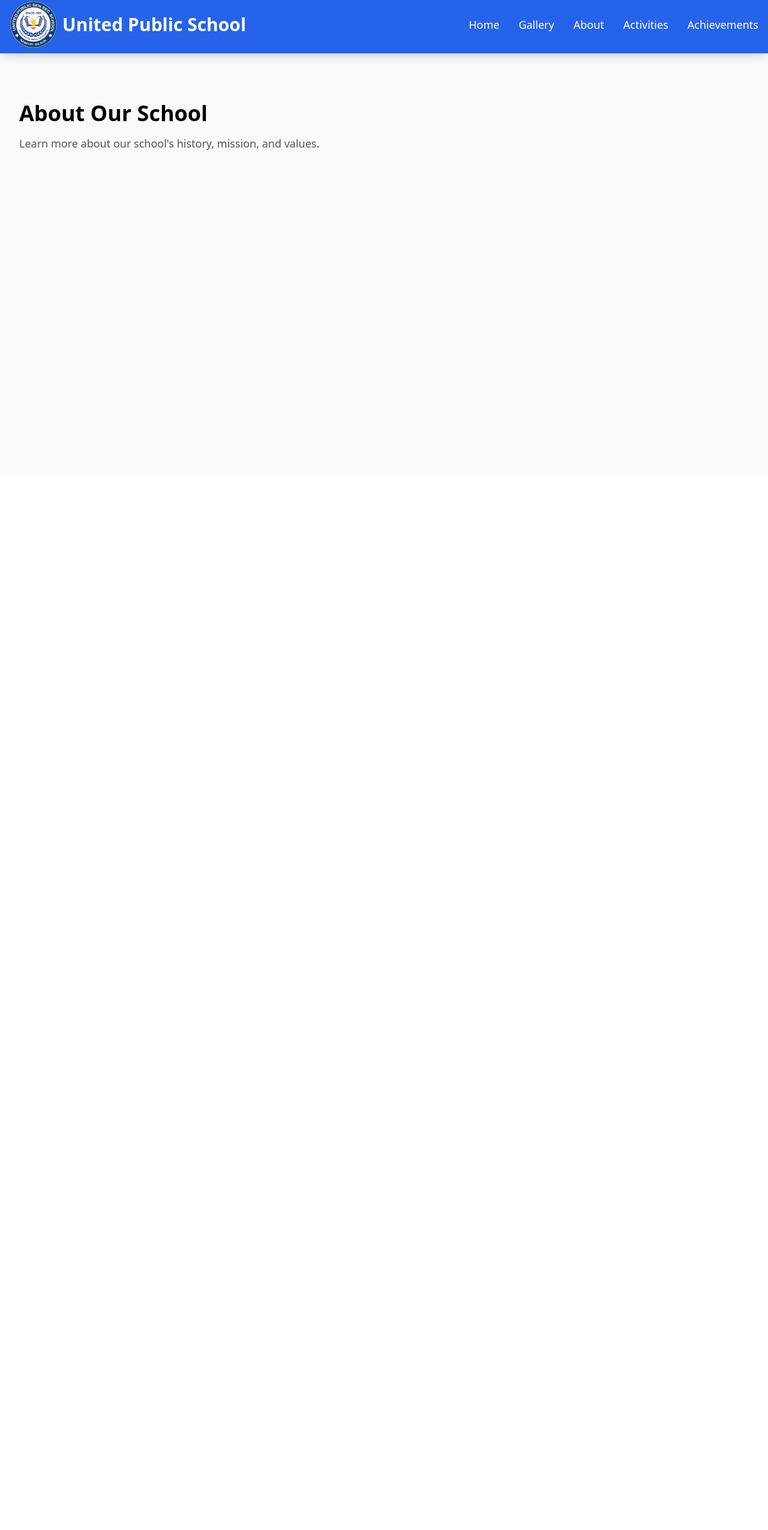
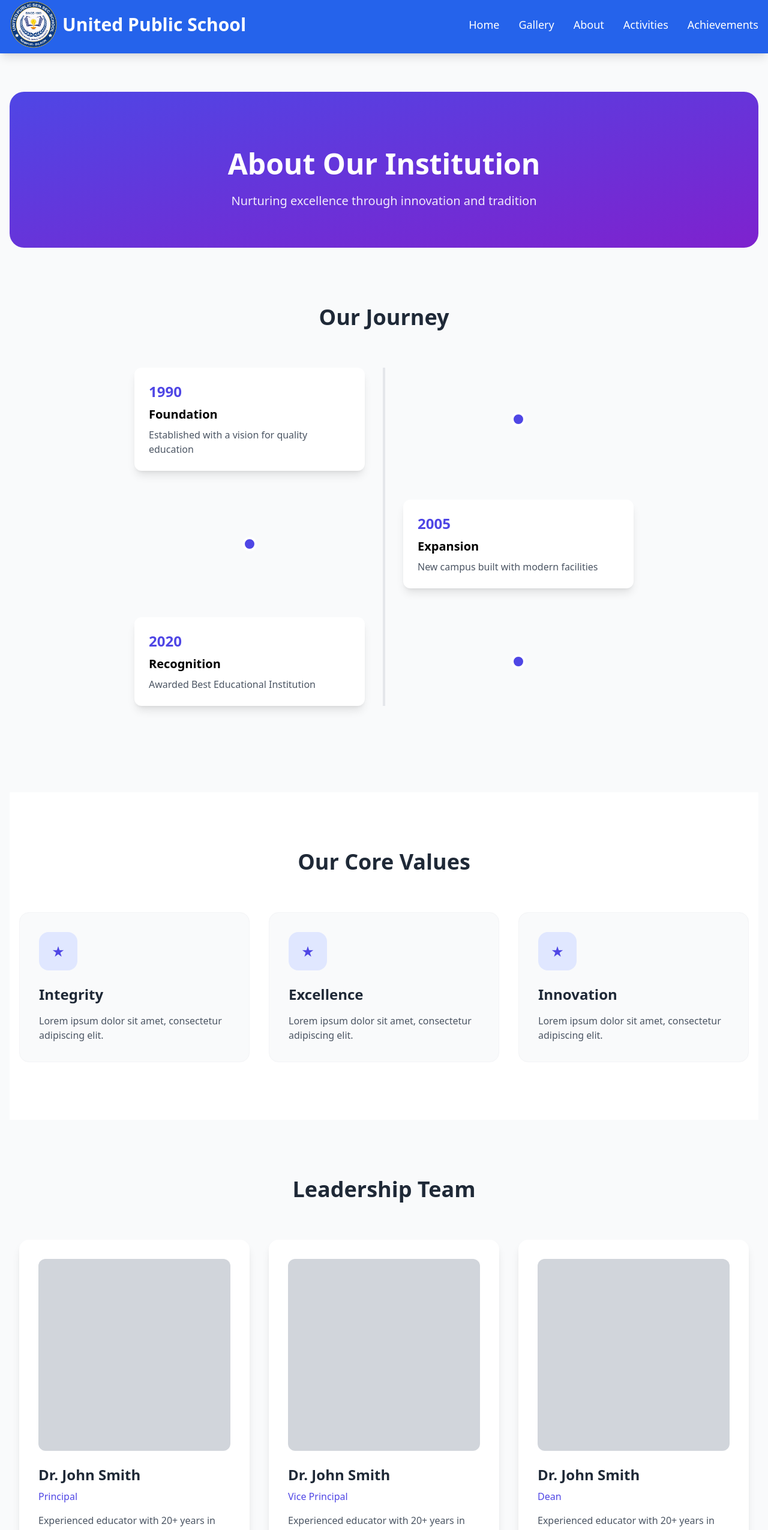
Before and after one commit to Mahi-singh03/Schoolwebsite, a React (Vite) app: page /about in a window 1280 px wide. Shown: the part 7-2558 px from the top of the page at 60% size. Before the commit the page ends 800 px from the top, so only its background shows below. Built offline with nearby package versions, Linux system fonts and the light colour scheme.

Commit message:
gallery, about added

```diff
--- a/src/pages/About.jsx
+++ b/src/pages/About.jsx
@@ -1,14 +1,154 @@
-import React from 'react';
+import { motion } from 'framer-motion';
 
-const About = () => {
+export default function About() {
+  // Animation variants
+  const fadeInUp = {
+    hidden: { opacity: 0, y: 40 },
+    visible: { opacity: 1, y: 0, transition: { type: 'spring', stiffness: 100 } }
+  };
+
+  const stagger = {
+    visible: { transition: { staggerChildren: 0.1 } }
+  };
+
+  // Timeline data
+  const history = [
+    { year: '1990', title: 'Foundation', description: 'Established with a vision for quality education' },
+    { year: '2005', title: 'Expansion', description: 'New campus built with modern facilities' },
+    { year: '2020', title: 'Recognition', description: 'Awarded Best Educational Institution' },
+  ];
+
   return (
-    <div className="container mx-auto px-4 py-8 pt-44">
-      <h1 className="text-4xl font-bold mb-4">About Our School</h1>
-      <p className="text-lg text-gray-600">
-        Learn more about our school's history, mission, and values.
-      </p>
+    <div className="min-h-screen bg-gray-50 pt-40">
+      {/* Hero Section */}
+      <section className="pt-24 pb-16 px-4 bg-gradient-to-br from-indigo-600 to-purple-700 rounded-3xl ">
+        <div className="max-w-7xl mx-auto text-center">
+          <motion.h1
+            initial={{ opacity: 0, y: 20 }}
+            animate={{ opacity: 1, y: 0 }}
+            className="text-4xl md:text-5xl font-bold text-white mb-6"
+          >
+            About Our Institution
+          </motion.h1>
+          <motion.p
+            initial={{ opacity: 0 }}
+            animate={{ opacity: 1 }}
+            className="text-xl text-white/90 max-w-2xl mx-auto"
+          >
+            Nurturing excellence through innovation and tradition
+          </motion.p>
+        </div>
+      </section>
+
+      {/* History Timeline */}
+      <section className="py-24 px-4">
+        <div className="max-w-7xl mx-auto">
+          <motion.h2
+            initial="hidden"
+            whileInView="visible"
+            variants={fadeInUp}
+            className="text-3xl md:text-4xl font-bold text-center mb-16 text-gray-800"
+          >
+            Our Journey
+          </motion.h2>
+
+          <div className="relative max-w-4xl mx-auto">
+            <div className="absolute left-1/2 w-1 bg-gray-200 h-full -translate-x-1/2" />
+            {history.map((item, index) => (
+              <motion.div
+                key={item.year}
+                initial="hidden"
+                whileInView="visible"
+                variants={fadeInUp}
+                className={`mb-12 flex ${index % 2 === 0 ? 'flex-row' : 'flex-row-reverse'} items-center`}
+              >
+                <div className="w-1/2 px-8">
+                  <div className="bg-white p-6 rounded-xl shadow-lg">
+                    <h3 className="text-2xl font-bold text-indigo-600 mb-2">{item.year}</h3>
+                    <h4 className="text-xl font-semibold mb-2">{item.title}</h4>
+                    <p className="text-gray-600">{item.description}</p>
+                  </div>
+                </div>
+                <div className="w-1/2 flex justify-center">
+                  <div className="w-6 h-6 bg-indigo-600 rounded-full border-4 border-white" />
+                </div>
+              </motion.div>
+            ))}
+          </div>
+        </div>
+      </section>
+
+      {/* Values Section */}
+      <section className="py-24 px-4 bg-white">
+        <div className="max-w-7xl mx-auto">
+          <motion.h2
+            initial="hidden"
+            whileInView="visible"
+            variants={fadeInUp}
+            className="text-3xl md:text-4xl font-bold text-center mb-16 text-gray-800"
+          >
+            Our Core Values
+          </motion.h2>
+
+          <motion.div
+            initial="hidden"
+            whileInView="visible"
+            viewport={{ once: true }}
+            variants={stagger}
+            className="grid md:grid-cols-3 gap-8"
+          >
+            {['Integrity', 'Excellence', 'Innovation'].map((value, index) => (
+              <motion.div
+                key={value}
+                variants={fadeInUp}
+                className="bg-gray-50 p-8 rounded-2xl border border-gray-100 hover:border-indigo-100 transition-colors"
+              >
+                <div className="bg-indigo-100 w-16 h-16 rounded-2xl flex items-center justify-center mb-6">
+                  <span className="text-indigo-600 text-2xl">★</span>
+                </div>
+                <h3 className="text-2xl font-bold mb-4 text-gray-800">{value}</h3>
+                <p className="text-gray-600">Lorem ipsum dolor sit amet, consectetur adipiscing elit.</p>
+              </motion.div>
+            ))}
+          </motion.div>
+        </div>
+      </section>
+
+      {/* Leadership Team */}
+      <section className="py-24 px-4 bg-gray-50">
+        <div className="max-w-7xl mx-auto">
+          <motion.h2
+            initial="hidden"
+            whileInView="visible"
+            variants={fadeInUp}
+            className="text-3xl md:text-4xl font-bold text-center mb-16 text-gray-800"
+          >
+            Leadership Team
+          </motion.h2>
+
+          <motion.div
+            initial="hidden"
+            whileInView="visible"
+            variants={stagger}
+            className="grid md:grid-cols-3 gap-8"
+          >
+            {['Principal', 'Vice Principal', 'Dean'].map((role, index) => (
+              <motion.div
+                key={role}
+                variants={fadeInUp}
+                className="bg-white p-8 rounded-2xl shadow-lg hover:shadow-xl transition-shadow"
+              >
+                <div className="bg-gray-300 aspect-square rounded-xl mb-6 overflow-hidden">
+                  <div className="w-full h-full animate-pulse" />
+                </div>
+                <h3 className="text-2xl font-bold mb-2 text-gray-800">Dr. John Smith</h3>
+                <p className="text-indigo-600 mb-4">{role}</p>
+                <p className="text-gray-600">Experienced educator with 20+ years in academic leadership.</p>
+              </motion.div>
+            ))}
+          </motion.div>
+        </div>
+      </section>
     </div>
   );
-};
-
-export default About;
+}
--- a/src/pages/Gallery.jsx
+++ b/src/pages/Gallery.jsx
@@ -1,14 +1,101 @@
-import React from 'react';
+import { motion } from 'framer-motion';
+import { useState } from 'react';
 
-const Gallery = () => {
+export default function Gallery() {
+  const [selectedCategory, setSelectedCategory] = useState('all');
+
+  // Dummy gallery data
+  const galleryItems = [
+    { id: 1, category: 'campus', image: 'placeholder.jpg' },
+    { id: 2, category: 'events', image: 'placeholder.jpg' },
+    { id: 3, category: 'sports', image: 'placeholder.jpg' },
+    // Add more items...
+  ];
+
+  // Animation variants
+  const fadeInUp = {
+    hidden: { opacity: 0, y: 40 },
+    visible: { opacity: 1, y: 0, transition: { type: 'spring', stiffness: 100 } }
+  };
+
+  const stagger = {
+    visible: { transition: { staggerChildren: 0.1 } }
+  };
+
   return (
-    <div className="container mx-auto px-4 py-8 pt-44">
-      <h1 className="text-4xl font-bold mb-4">Photo Gallery</h1>
-      <p className="text-lg text-gray-600">
-        Browse through our collection of school events, activities, and memories.
-      </p>
+    <div className="min-h-screen bg-gray-50  pt-40 ">
+      {/* Hero Section */}
+      <section className="pt-24 pb-16 px-4 bg-gradient-to-br from-indigo-600 to-purple-700 rounded-3xl ">
+        <div className="max-w-7xl mx-auto text-center">
+          <motion.h1
+            initial={{ opacity: 0, y: 20 }}
+            animate={{ opacity: 1, y: 0 }}
+            className="text-4xl md:text-5xl font-bold text-white mb-6"
+          >
+            Our Campus Gallery
+          </motion.h1>
+          <motion.p
+            initial={{ opacity: 0 }}
+            animate={{ opacity: 1 }}
+            className="text-xl text-white/90 max-w-2xl mx-auto"
+          >
+            Explore life at our institution through these captivating moments
+          </motion.p>
+        </div>
+      </section>
+
+      {/* Gallery Filters */}
+      <motion.div
+        initial="hidden"
+        animate="visible"
+        variants={stagger}
+        className="max-w-7xl mx-auto px-4 py-12 flex justify-center gap-4"
+      >
+        {['all', 'campus', 'events', 'sports'].map((category) => (
+          <motion.button
+            key={category}
+            variants={fadeInUp}
+            onClick={() => setSelectedCategory(category)}
+            className={`px-6 py-2 rounded-full ${
+              selectedCategory === category
+                ? 'bg-indigo-600 text-white'
+                : 'bg-gray-200 text-gray-600 hover:bg-gray-300'
+            }`}
+          >
+            {category.charAt(0).toUpperCase() + category.slice(1)}
+          </motion.button>
+        ))}
+      </motion.div>
+
+      {/* Gallery Grid */}
+      <motion.div
+        initial="hidden"
+        animate="visible"
+        variants={stagger}
+        className="max-w-7xl mx-auto px-4 pb-24 grid grid-cols-2 md:grid-cols-3 lg:grid-cols-4 gap-4"
+      >
+        {galleryItems.map((item, index) => (
+          <motion.div
+            key={item.id}
+            variants={fadeInUp}
+            className="aspect-square relative group rounded-xl overflow-hidden shadow-lg hover:shadow-2xl transition-shadow"
+          >
+            <div className="absolute inset-0 bg-gray-300 animate-pulse" />
+            <div className="absolute inset-0 bg-gradient-to-t from-black/30 via-transparent" />
+
+            <motion.div
+              initial={{ opacity: 0 }}
+              whileHover={{ opacity: 1 }}
+              className="absolute inset-0 flex items-end p-4 text-white"
+            >
+              <div className="translate-y-8 group-hover:translate-y-0 transition-transform">
+                <h3 className="font-bold text-lg">Image Title</h3>
+                <p className="text-sm opacity-90">Category: {item.category}</p>
+              </div>
+            </motion.div>
+          </motion.div>
+        ))}
+      </motion.div>
     </div>
   );
-};
-
-export default Gallery;
+}
```
